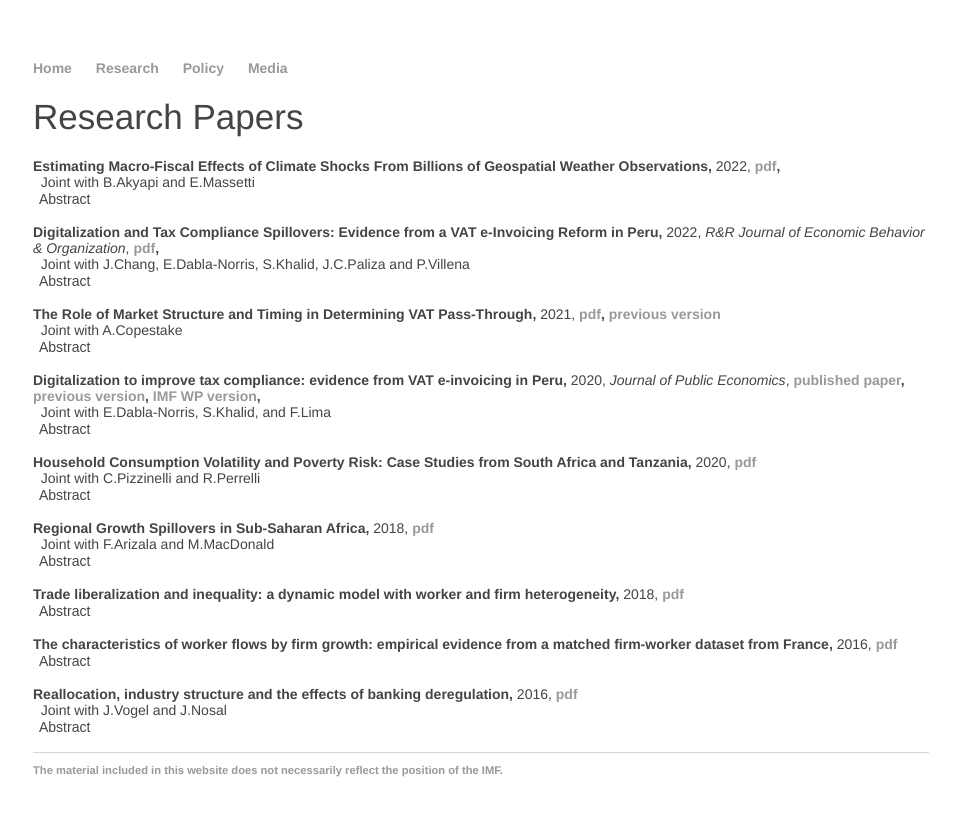
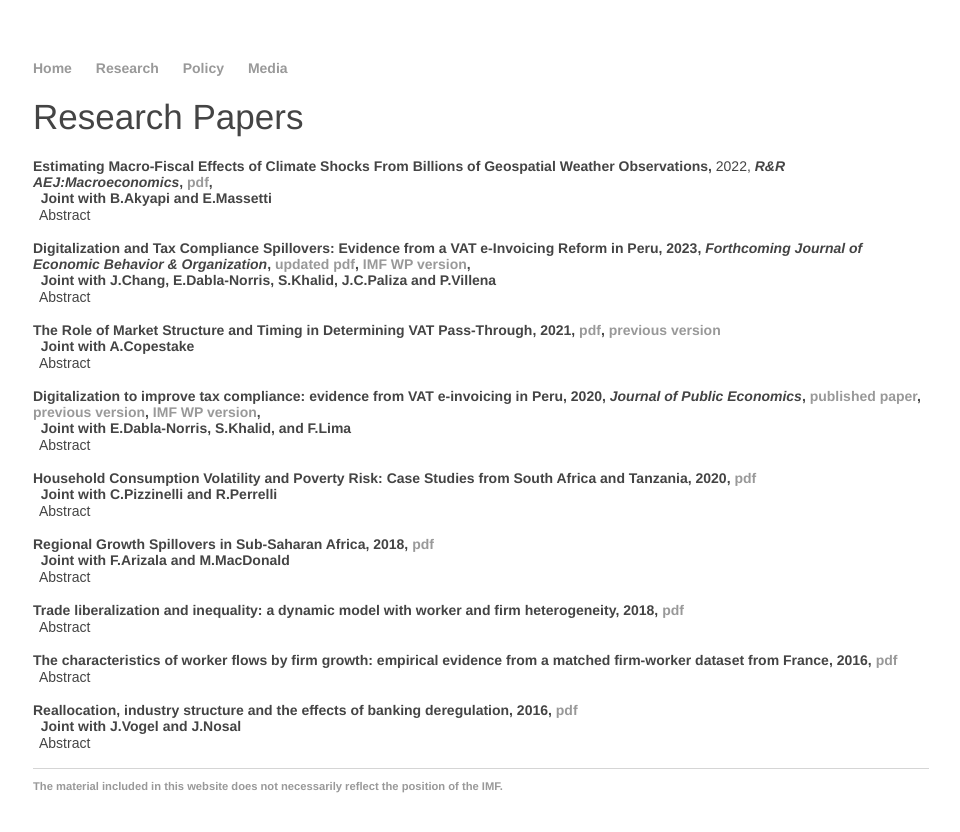
Before and after one commit to matthieubellon/matthieubellon.github.io, a Jekyll site: the page built from research/index.html, in a window 1280 px wide. Shown: the top 832 px of the page, without its empty margins (159-1119 px from the left). Built offline with Jekyll 4.4.1, drawn with Linux system fonts in a browser that asks for light colours; some of the changed lines change nothing that is shown.

Commit message:
Update index.html

```diff
--- a/research/index.html
+++ b/research/index.html
@@ -6,6 +6,7 @@ title: Matthieu Bellon, Economist
 <div class="pad-body">
 
 <br><strong>Estimating Macro-Fiscal Effects of Climate Shocks From Billions of Geospatial Weather Observations,</strong> 2022, <strong>
+  <em> R&R AEJ:Macroeconomics</em>, <strong>
 <a href="https://www.imf.org/-/media/Files/Publications/WP/2022/English/wpiea2022156-print-pdf.ashx">pdf</a>, </strong>
 <br>&nbsp; Joint with B.Akyapi and E.Massetti <br>
 <button type="button" class="collapsible">Abstract</button>
@@ -14,13 +15,14 @@ A growing literature estimates the macroeconomic effect of weather using variati
 </div>
 <br>
 
-<br><strong>Digitalization and Tax Compliance Spillovers: Evidence from a VAT e-Invoicing Reform in Peru,</strong> 2022,
-  <em> R&R Journal of Economic Behavior & Organization</em>, <strong>
-<a href="https://www.imf.org/-/media/Files/Publications/WP/2022/English/wpiea2022057-print-pdf.ashx">pdf</a>, </strong>
+<br><strong>Digitalization and Tax Compliance Spillovers: Evidence from a VAT e-Invoicing Reform in Peru,</strong> 2023,
+  <em> Forthcoming Journal of Economic Behavior & Organization</em>, <strong>
+<a href="/docs/Spillover_paper_final.pdf">updated pdf</a>,
+<a href="https://www.imf.org/-/media/Files/Publications/WP/2022/English/wpiea2022057-print-pdf.ashx"> IMF WP version</a>, </strong>
 <br>&nbsp; Joint with J.Chang, E.Dabla-Norris, S.Khalid, J.C.Paliza and P.Villena <br>
 <button type="button" class="collapsible">Abstract</button>
 <div class="content">
-Our study uses administrative data on firm-to-firm transactions and quasi- experimental variation in the rollout of electronic invoicing reforms in Peru to study the diffusion of e-invoicing through firm networks and its effect on tax compliance. We find that voluntary e-invoicing adoption is higher amongst firms with partners who are mandated to adopt e-invoicing, implying positive technology adoption spillovers. Spillovers are stronger from downstream partners and from export-oriented firms. Firms are less likely to continue transacting with a partner who has been mandated into e-invoicing, with the effect only partially reversed if both firms adopt e-invoicing, suggesting that network segmentation may occur. Smaller firms who transact with partners mandated into e-invoicing report 11 percent more sales and pay 17 more VAT in the year that their partner is mandated to adopt e-invoicing, suggesting positive spillovers in tax compliance behavior for this subset of firms.
+Our study uses administrative data on firm-to-firm transactions and quasi-experimental variation in the rollout of electronic invoicing reforms in Peru to study the diffusion of e-invoicing through firm networks and its effect on tax compliance. We find that voluntary e-invoicing adoption is higher amongst firms with partners who have been mandated to adopt e-invoicing, implying positive technology adoption spillovers. Spillovers are stronger from downstream partners and from export-oriented firms, consistent with incentives in the VAT system. Trading partners of firms who have been mandated to adopt e-invoicing report lower taxable purchases. Transaction-level data suggest this decline comes from the termination of firm-supplier relationships. Lower purchases results in lower VAT credits, and higher VAT payments following the reform, suggesting positive spillovers in tax compliance.
 </div>
 <br>
 
```
